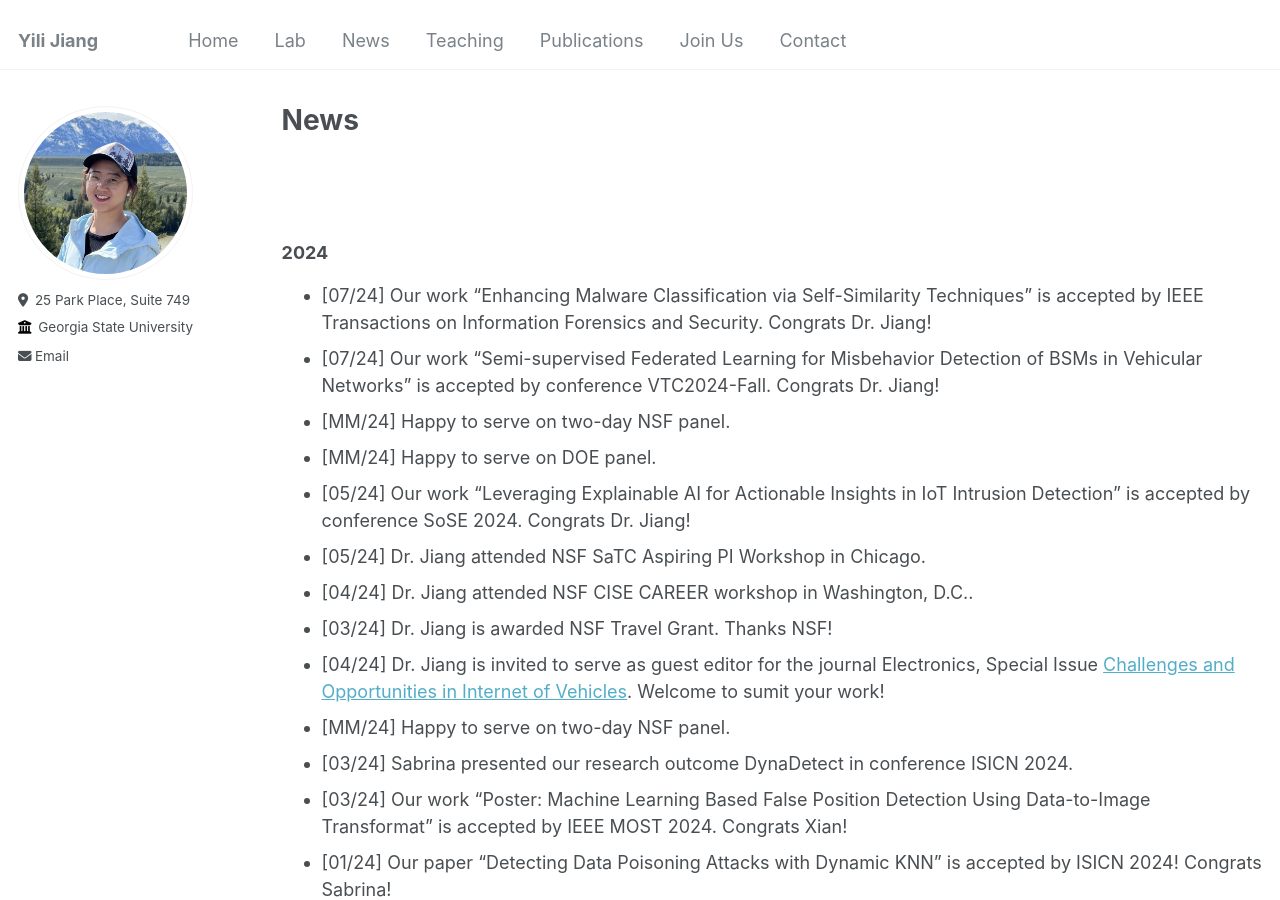
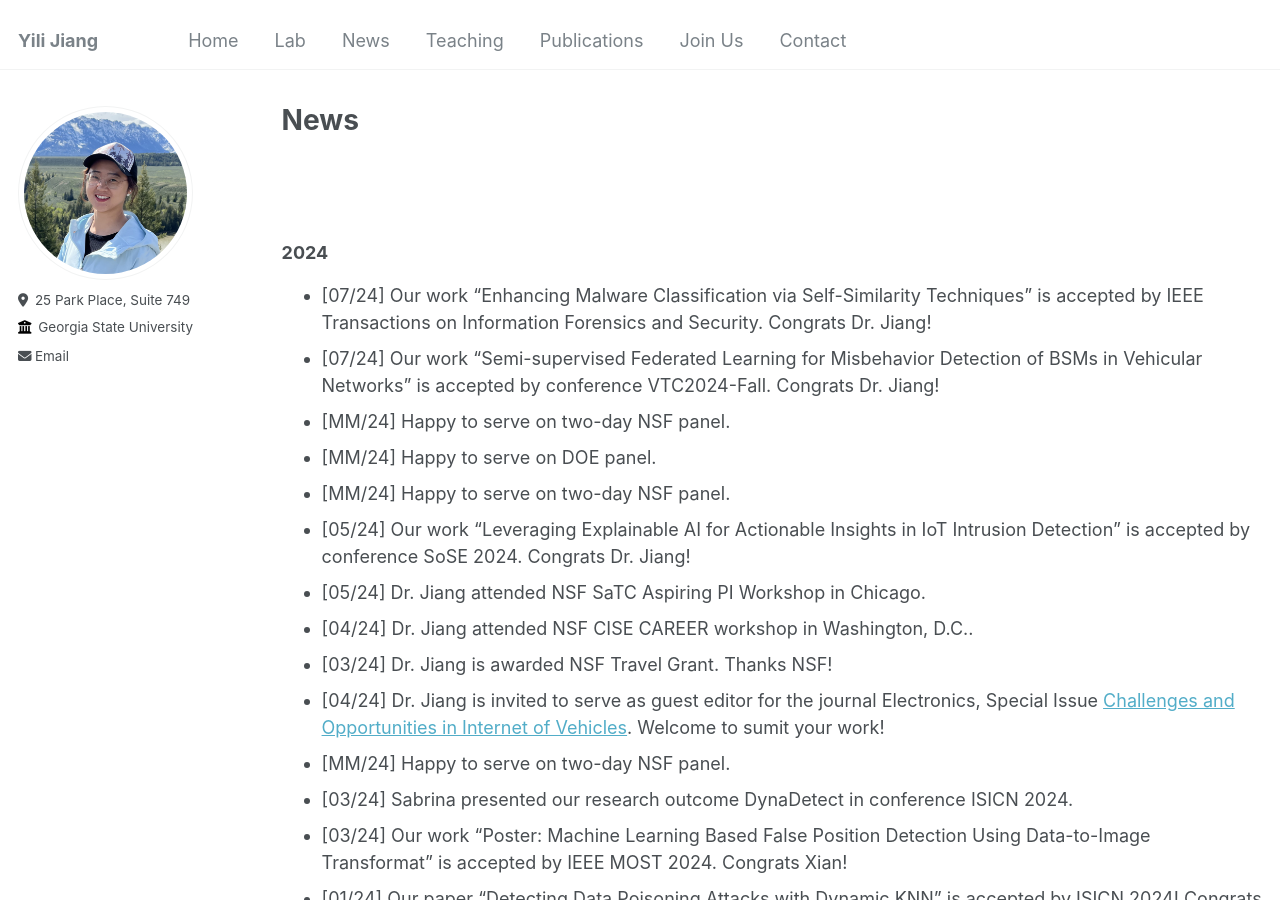
Before and after one commit to suhbrina-perry/suhbrina-perry.github.io, a Jekyll site: the page built from _pages/news.md, in a window 1280 px wide and 900 px high. Built offline with Jekyll 4.4.1, drawn with Linux system fonts in a browser that asks for light colours.

Commit message:
Update news.md

```diff
--- a/_pages/news.md
+++ b/_pages/news.md
@@ -18,6 +18,7 @@ author_profile: true
 - [07/24] Our work "Semi-supervised Federated Learning for Misbehavior Detection of BSMs in Vehicular Networks" is accepted by conference VTC2024-Fall. Congrats Dr. Jiang!
 - [MM/24] Happy to serve on two-day NSF panel.
 - [MM/24] Happy to serve on DOE panel.
+- [MM/24] Happy to serve on two-day NSF panel.
 - [05/24] Our work "Leveraging Explainable AI for Actionable Insights in IoT Intrusion Detection" is accepted by conference SoSE 2024. Congrats Dr. Jiang!
 - [05/24] Dr. Jiang attended NSF SaTC Aspiring PI Workshop in Chicago.
 - [04/24] Dr. Jiang attended NSF CISE CAREER workshop in Washington, D.C..
```
